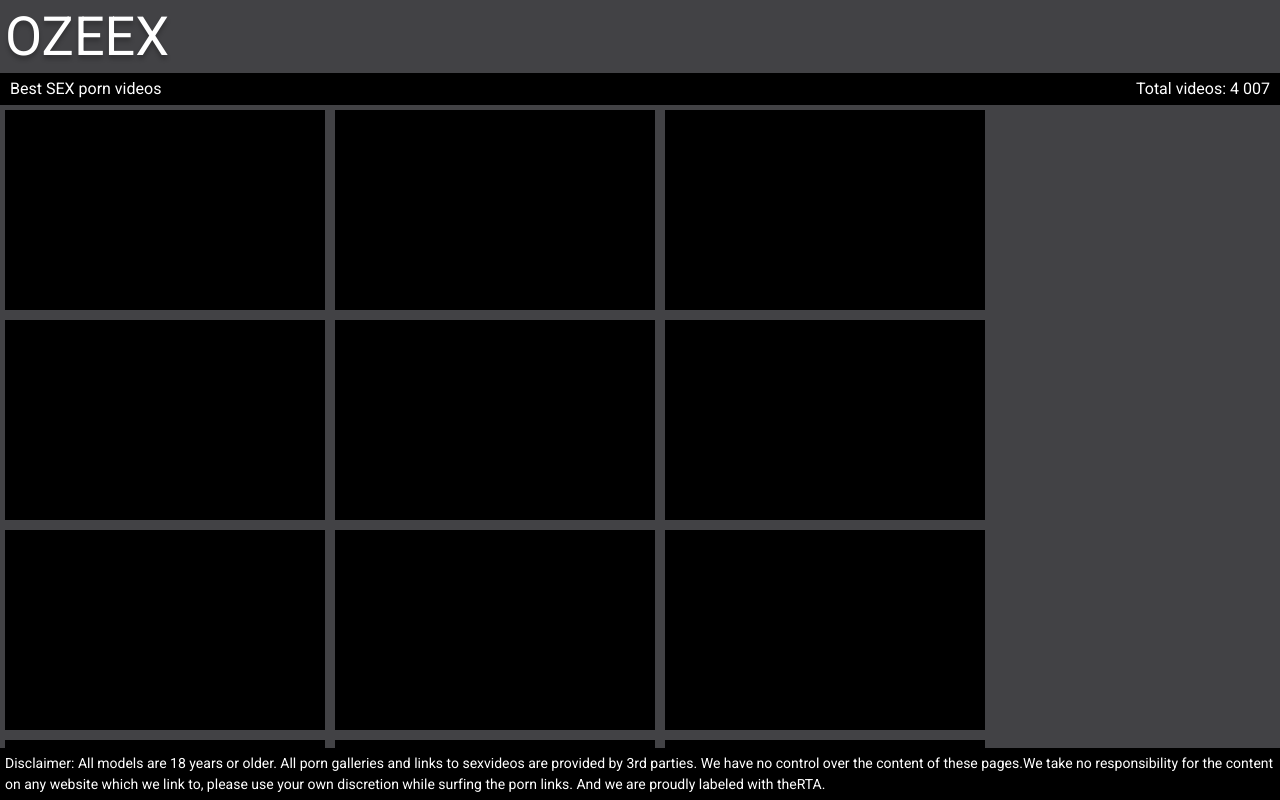
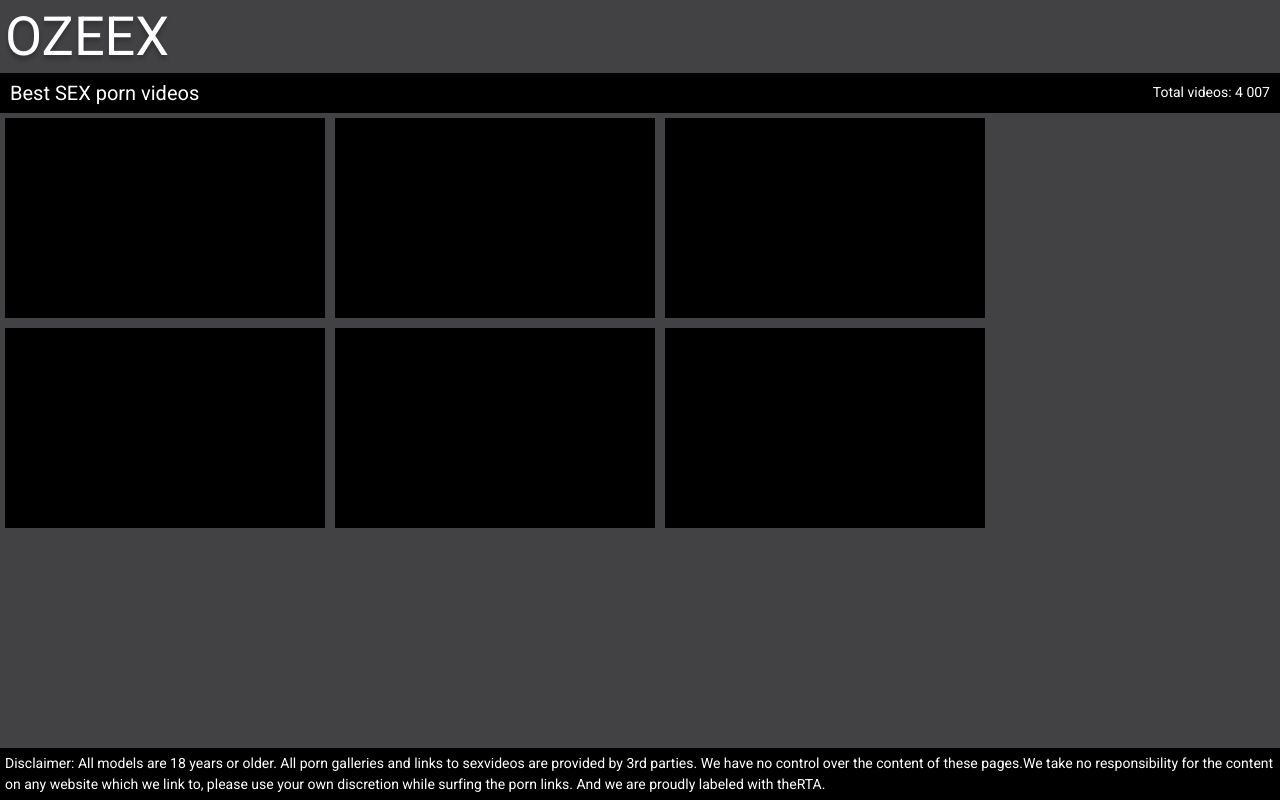
Before and after one commit to TARTIGA/Movie-Digger-React-TS-Next, a Next.js app: page / in a window 1280 px wide. Built offline with nearby package versions, Linux system fonts and the light colour scheme.

Commit message:
stage commit

```diff
--- a/pages/index.tsx
+++ b/pages/index.tsx
@@ -17,23 +17,17 @@ export const Home = () => {
           <H1Title>{SITE_NAME}</H1Title>
         </HeaderRow>
         <InfoRow>
-          <div>Best <MainTag>{search_term}</MainTag> porn videos</div>
-          <div>Total videos: {numberFormatter(total)} </div>
+          <InfoTagLabel>Best <MainTag>{search_term}</MainTag> porn videos</InfoTagLabel>
+          <InfoTotalLabel>Total videos: {numberFormatter(total)} </InfoTotalLabel>
         </InfoRow>
         <VideosContainer>
           <VideosList>
-            <VideItem></VideItem>
-            <VideItem></VideItem>
-            <VideItem></VideItem>
-            <VideItem></VideItem>
-            <VideItem></VideItem>
-            <VideItem></VideItem>
-            <VideItem></VideItem>
-            <VideItem></VideItem>
-            <VideItem></VideItem>
-            <VideItem></VideItem>
-            <VideItem></VideItem>
-            <VideItem></VideItem>
+            <VideItem>1</VideItem>
+            <VideItem>2</VideItem>
+            <VideItem>3</VideItem>
+            <VideItem>4</VideItem>
+            <VideItem>5</VideItem>
+            <VideItem>6</VideItem>
           </VideosList>
         </VideosContainer>
         <FooterRow>
@@ -59,7 +53,8 @@ const Container = styled.div`
   height: 100vh;
   flex-direction: column;
 `
-const HeaderRow = styled.div`
+
+const HeaderRow = styled.header`
   color: #fff;
   align-items: center;
   justify-content: space-around;
@@ -72,11 +67,17 @@ const InfoRow = styled.div`
   display: flex;
   align-items: center;
   justify-content: space-between;
-  height: 40px;
+  height: 50px;
   color: #fff;
   padding:0 10px;
 `
+const InfoTagLabel = styled.div`
+ font-size:20px;
+`
 
+const InfoTotalLabel = styled.div`
+   font-size:14px;
+`
 
 const H1Title = styled.h1`
   font-weight: 400;
@@ -99,14 +100,15 @@ const VideosContainer = styled.div`
 `
 const VideosList = styled.div`
   display:flex;
-  flex-wrap: wrap;
-  flex-direction:row;
   gap: 10px;
+  flex-flow: row wrap;
 `
 const VideItem = styled.div`
   display:flex;
   height:200px;
-  width:320px;
+  width:100%;
+  min-width:240px;
+  max-width:320px;
   background-color:#000;
 `
 
```
